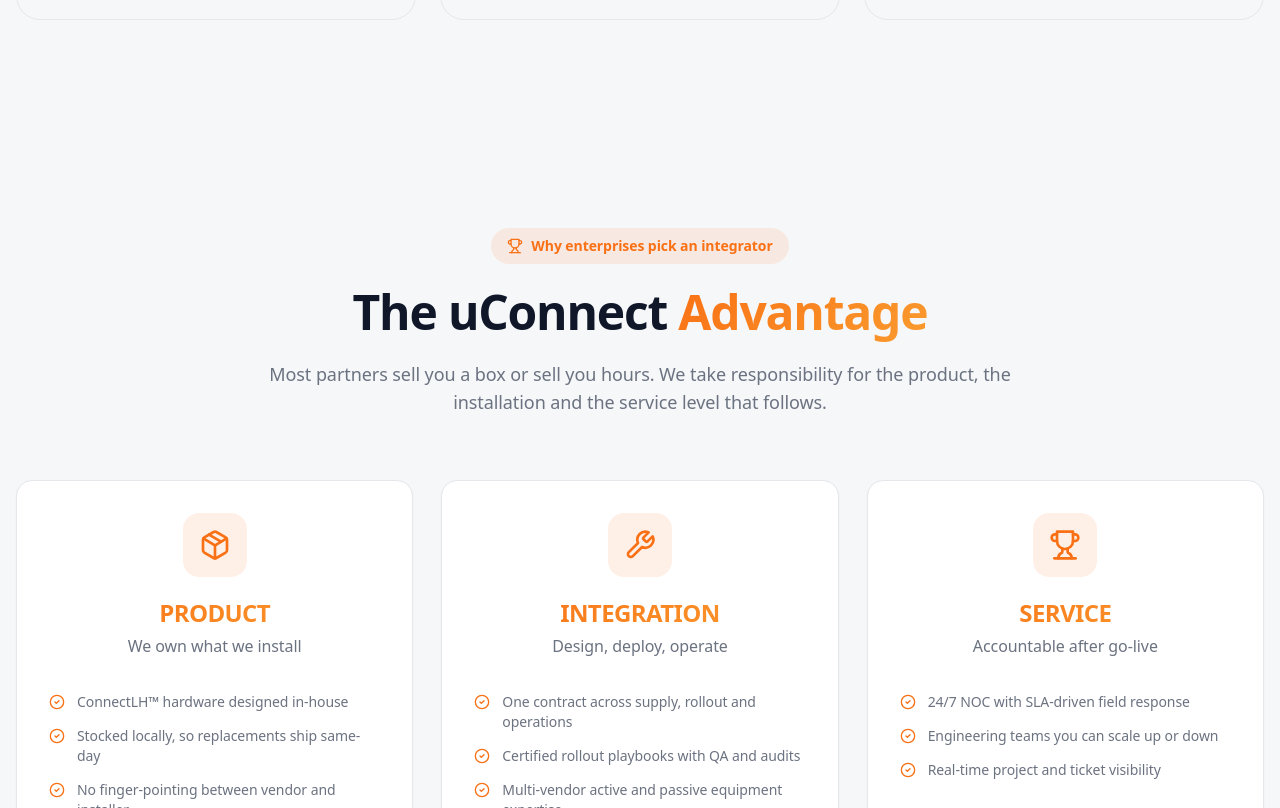
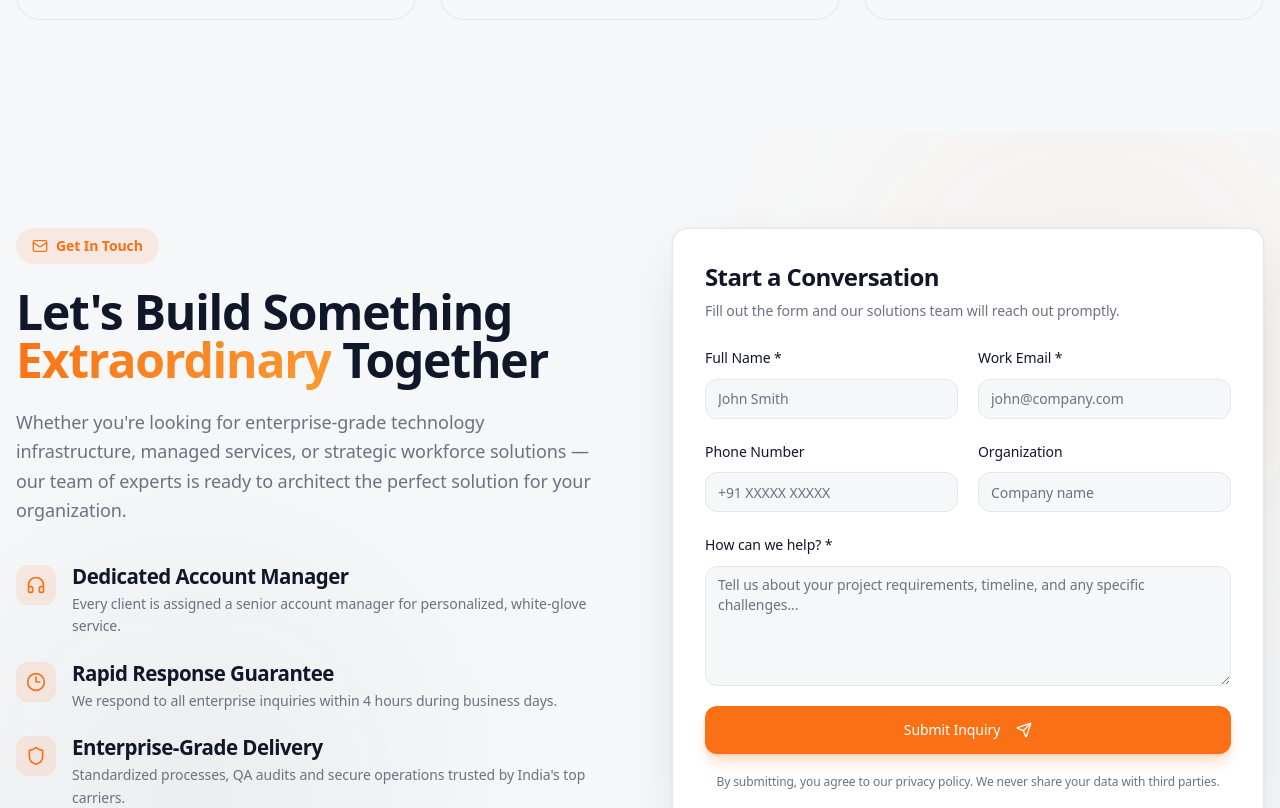
Before and after one commit to sourav90guptayct/uconnect, a React (Vite) app: page / in a window 1280 px wide. Shown: the part 4612-5420 px from the top of the page. Built offline with nearby package versions, Linux system fonts and the light colour scheme; a web font is replaced by a local one.

Commit message:
Changes
Co-authored-by: sourav90guptayct <221841292+sourav90guptayct@users.noreply.github.com>

```diff
--- a/src/pages/Index.tsx
+++ b/src/pages/Index.tsx
@@ -7,7 +7,6 @@ import SEO from "@/components/SEO";
 // Lazy load below-the-fold sections to reduce initial JS
 const Services = lazy(() => import("@/components/Services"));
 const UseCases = lazy(() => import("@/components/UseCases"));
-const WhyChooseUs = lazy(() => import("@/components/WhyChooseUs"));
 const Contact = lazy(() => import("@/components/Contact"));
 const Footer = lazy(() => import("@/components/Footer"));
 
@@ -80,7 +79,6 @@ const Index = () => {
         <Suspense fallback={<SectionFallback />}>
           <Services />
           <UseCases />
-          <WhyChooseUs />
           <Contact />
         </Suspense>
 
```
